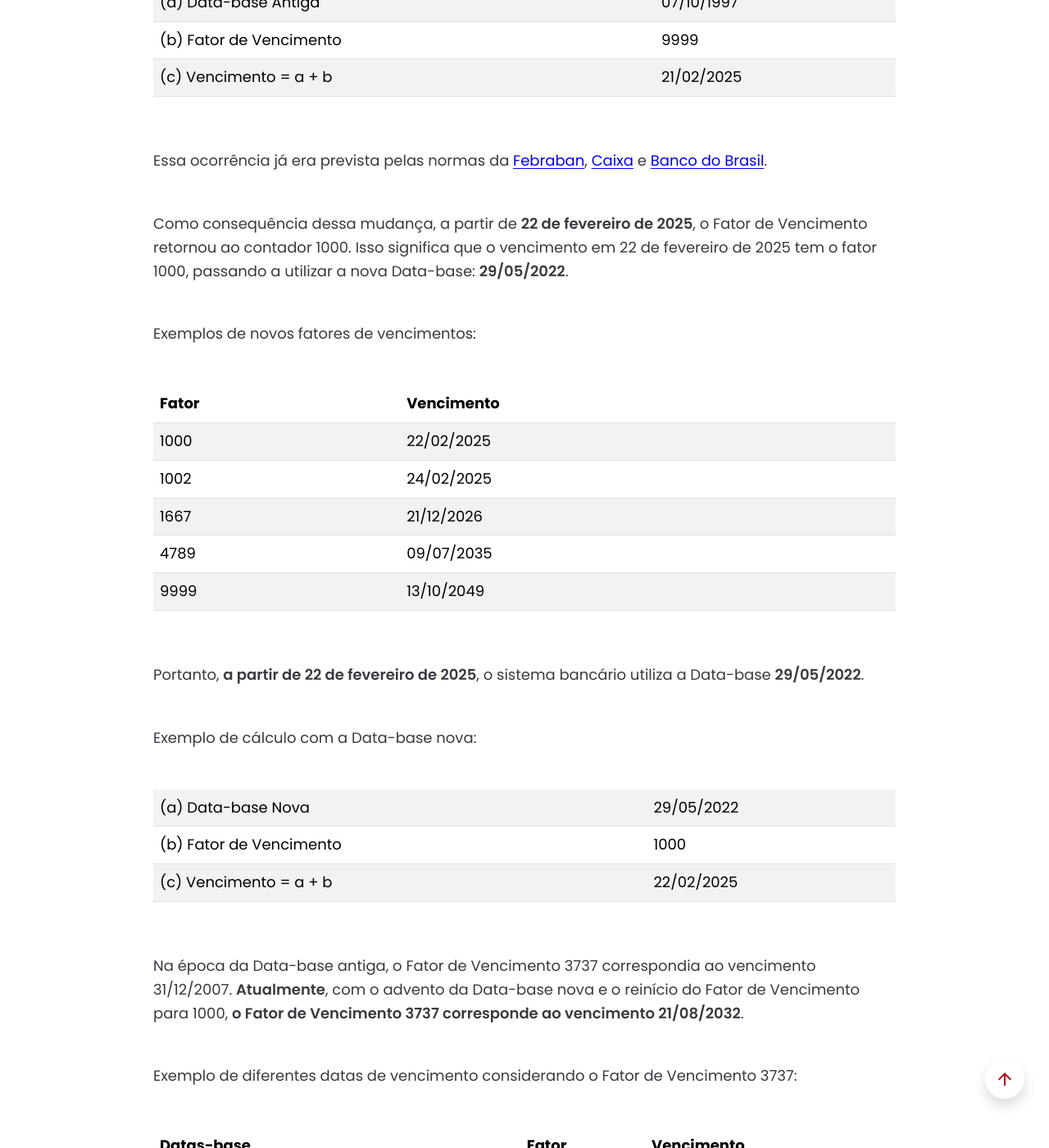
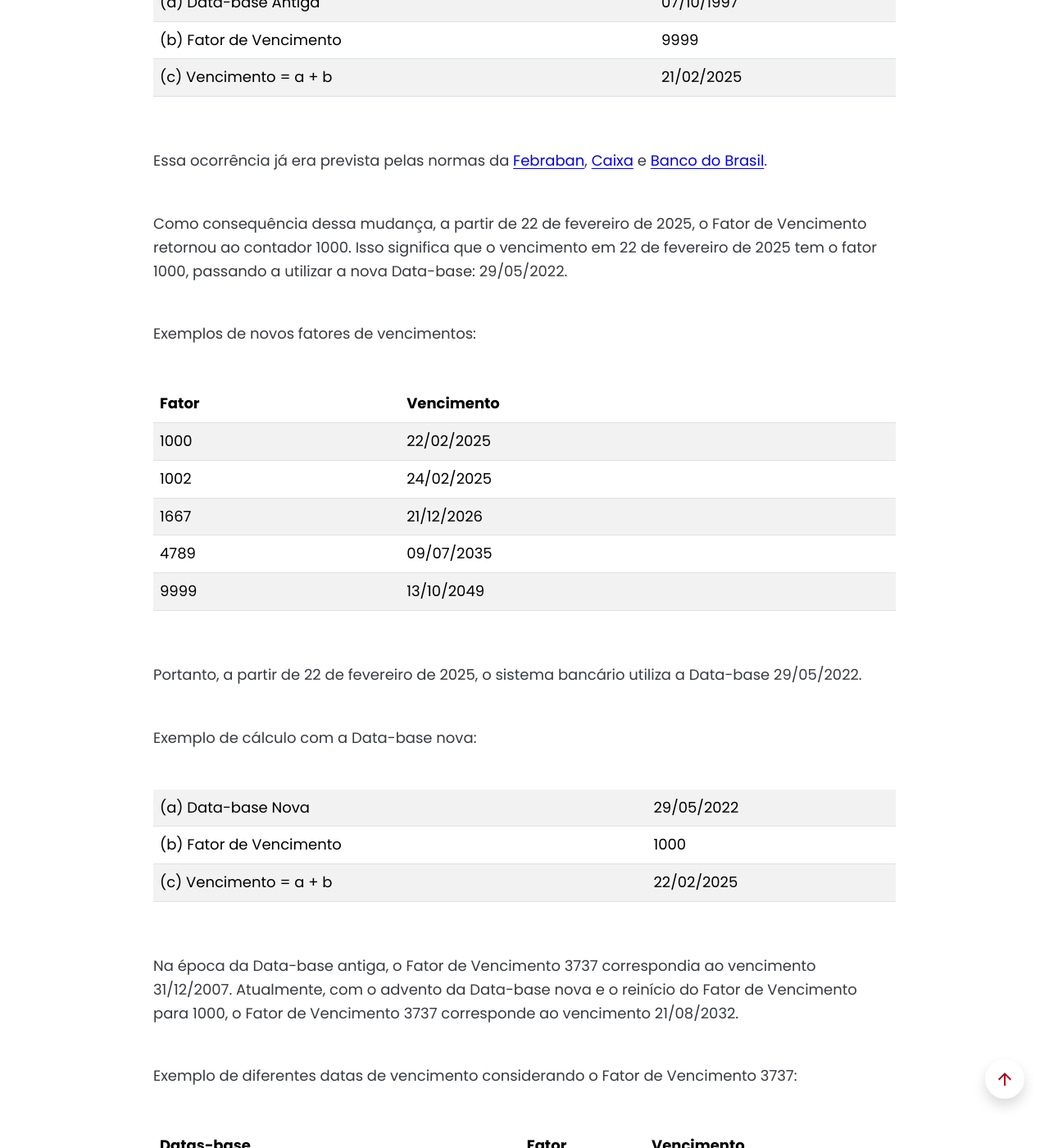
Before and after one commit to Sergio-Damm/boletobancario, a Jekyll site: the page built from pages/vencimento/index.html, in a window 1280 px wide and 1400 px high, scrolled down 2460 px. Shown: the whole window at 82% size. Built offline with Jekyll 4.4.1, drawn with Linux system fonts in a browser that asks for light colours; some of the changed text lies outside the part shown.

Commit message:
review index text page vencimento

```diff
--- a/pages/formulario-conversao/index.html
+++ b/pages/formulario-conversao/index.html
@@ -270,7 +270,7 @@ redirect_from:
 						<p class="mb-5">Outra forma de verificar se um Boleto Bancário é registrado é fazer uma "simulação de pagamento". Digite o código de barras no aplicativo do seu banco. Se for registrado, o banco exibirá automaticamente os dados do beneficiário (nome e CNPJ) para confirmação antes do pagamento.</p>
 
 					<h2 class="h2-title-content mb-5">Aviso de segurança</h2>
-						<p class="mb-5">Sempre confira cuidadosamente os dados exibidos após a conversão, principalmente:</p>
+						<p class="mb-5">Sempre confira cuidadosamente os dados do Boleto Bancário, principalmente:</p>
 							<ul class="mb-5">
   								<li class="mb-4">Nome, número do CPF ou CNPJ do beneficiário</li>
   								<li class="mb-4">Valor do boleto</li>
@@ -297,10 +297,10 @@ redirect_from:
 					<h2 class="h2-title-content mb-5">Benefícios do conversor de boleto</h2>
 						<p class="mb-5">Ao utilizar esta ferramenta, você garante:</p>
 							<ul class="mb-5">
-  								<li class="mb-4">Validação de dados bancários (Linha Digitável, Código de Barras, Valor e Vencimento).</li>
+  								<li class="mb-4">Validação da Linha Digitável, do Código de Barras, Valor e Vencimento.</li>
   								<li class="mb-4">Compatibilidade com o padrão Febraban.</li>
   								<li class="mb-4">Redução de erros de digitação.</li>
-  								<li class="mb-4">Recuperação de boletos danificados.</li>
+  								<li class="mb-4">Recuperação de dados de boletos danificados.</li>
 							</ul>
 
 						<p class="mb-5">Este conversor foi desenvolvido com foco na experiência do usuário, clareza das informações e conformidade técnica, oferecendo uma solução prática e confiável para quem precisa lidar com Boletos Bancários no dia a dia.</p>
--- a/pages/vencimento/index.html
+++ b/pages/vencimento/index.html
@@ -118,7 +118,7 @@ permalink: /vencimento/
 							>
 						</div>
 
-						<p class="mb-5">Como se vê na imagem acima, o campo <span class="fw-semibold">Fator de Vencimento</span> é composto por 4 dígitos/números que ficam à esquerda do campo <span class="fw-semibold">Valor</span>.</p>
+						<p class="mb-5">Como se vê na imagem acima, o campo Fator de Vencimento é composto por 4 dígitos/números que ficam à esquerda do campo Valor.</p>
 
 						<p class="mb-5">Com base nas regras antigas, com um Fator de Vencimento 3737, em um Boleto Bancário, a Data de Vencimento era 31/12/2007.</p>
 
@@ -142,7 +142,7 @@ permalink: /vencimento/
       			<div class="mb-5">
 					<h2 class="h2-title-content mb-5">O Fator de Vencimento</h2>
 
-						<p class="mb-5">O <span class="fw-semibold">Fator de Vencimento</span> é o número de dias corridos entre uma <span class="fw-semibold">Data-base</span> e a <span class="fw-semibold">Data de Vencimento</span>.</p>
+						<p class="mb-5">O Fator de Vencimento é o número de dias corridos entre uma Data-base e a Data de Vencimento.</p>
 
 						<p class="mb-5">Como funciona o cálculo: Data de Vencimento (-) Data-base = Fator de Vencimento</p>
 
@@ -183,9 +183,9 @@ permalink: /vencimento/
      	 		<div class="mb-5">
 					<h2 class="h2-title-content mb-5">A Mudança das Datas-base em 2025</h2>
 
-						<p class="mb-5"><span class="fw-semibold">Até 21 de fevereiro de 2025</span>, o sistema bancário utilizava a Data-base <span class="fw-semibold">07/10/1997</span>.</p>
+						<p class="mb-5">Até 21 de fevereiro de 2025, o sistema bancário utilizava a Data-base 07/10/1997.</p>
 
-						<p class="mb-5">Como o campo <span class="fw-semibold">Fator de Vencimento</span> só permite 4 dígitos (máximo 9999), em 21 de fevereiro de 2025 o Fator de Vencimento atingiu seu limite (9999) e precisou ser reiniciado.</p>
+						<p class="mb-5">Como o campo Fator de Vencimento só permite 4 dígitos (máximo 9999), em 21 de fevereiro de 2025 o Fator de Vencimento atingiu seu limite (9999) e precisou ser reiniciado.</p>
 
 						<p class="mb-5">Exemplo de cálculo com a Data-base antiga:</p>
 
@@ -210,7 +210,7 @@ permalink: /vencimento/
 
 						<p class="mb-5">Essa ocorrência já era prevista pelas normas da <a class="link-externo" href="https://bancomercantil.com.br/Empresas/Cobranca/Documentos%20Compartilhados/CobrancaCodigoBarrasFatorVencimento.pdf" target="_blank" rel="noopener noreferrer">Febraban</a>, <a class="link-externo" href="https://www.caixa.gov.br/Downloads/cobranca-caixa/ESP_COD_BARRAS_SIGCB_COBRANCA_CAIXA.pdf" target="_blank" rel="noopener noreferrer">Caixa</a> e <a class="link-externo" href="https://www.bb.com.br/docs/pub/emp/empl/dwn/Doc5175Bloqueto.pdf" target="_blank" rel="noopener noreferrer">Banco do Brasil</a>.</p>
 
-						<p class="mb-5">Como consequência dessa mudança, a partir de <span class="fw-semibold">22 de fevereiro de 2025</span>, o Fator de Vencimento retornou ao contador 1000. Isso significa que o vencimento em 22 de fevereiro de 2025 tem o fator 1000, passando a utilizar a nova Data-base: <span class="fw-semibold">29/05/2022</span>.</p>
+						<p class="mb-5">Como consequência dessa mudança, a partir de 22 de fevereiro de 2025, o Fator de Vencimento retornou ao contador 1000. Isso significa que o vencimento em 22 de fevereiro de 2025 tem o fator 1000, passando a utilizar a nova Data-base: 29/05/2022.</p>
 
 						<p class="mb-5">Exemplos de novos fatores de vencimentos:</p>
 
@@ -247,7 +247,7 @@ permalink: /vencimento/
 							</table>
 						</div>
 
-					<p class="mb-5">Portanto, <span class="fw-semibold">a partir de 22 de fevereiro de 2025</span>, o sistema bancário utiliza a Data-base <span class="fw-semibold">29/05/2022</span>.</p>
+					<p class="mb-5">Portanto, a partir de 22 de fevereiro de 2025, o sistema bancário utiliza a Data-base 29/05/2022.</p>
 
 					<p class="mb-5">Exemplo de cálculo com a Data-base nova:</p>
 
@@ -270,7 +270,7 @@ permalink: /vencimento/
 							</table>
 						</div>
 
-					<p class="mb-5">Na época da Data-base antiga, o Fator de Vencimento 3737 correspondia ao vencimento 31/12/2007. <span class="fw-semibold">Atualmente</span>, com o advento da Data-base nova e o reinício do Fator de Vencimento para 1000, <span class="fw-semibold">o Fator de Vencimento 3737 corresponde ao vencimento 21/08/2032</span>.</p>
+					<p class="mb-5">Na época da Data-base antiga, o Fator de Vencimento 3737 correspondia ao vencimento 31/12/2007. Atualmente, com o advento da Data-base nova e o reinício do Fator de Vencimento para 1000, o Fator de Vencimento 3737 corresponde ao vencimento 21/08/2032.</p>
 
 					<p class="mb-5">Exemplo de diferentes datas de vencimento considerando o Fator de Vencimento 3737:</p>
 
@@ -376,7 +376,9 @@ permalink: /vencimento/
 							>
 						</div>
 
-						<p class="mb-5">Por exemplo, se um Boleto Bancário é de R$ 1,00 o número que deve constar no campo <span class="fw-semibold">Valor</span> é: 100.</p>
+						<p class="mb-5">Por exemplo, se um Boleto Bancário é de R$ 1,00 o número que deve constar no campo Valor é: 100.</p>
+
+						<p class="mb-5"> Valor do Boleto Bancário sempre será com duas casas decimais, sem ponto e vírgula.</p>
 
 						<p class="mb-5">Exemplo de linha digitável com valor R$ 1,00:</p>
 
```
Also changed, not shown: 2 other files.
